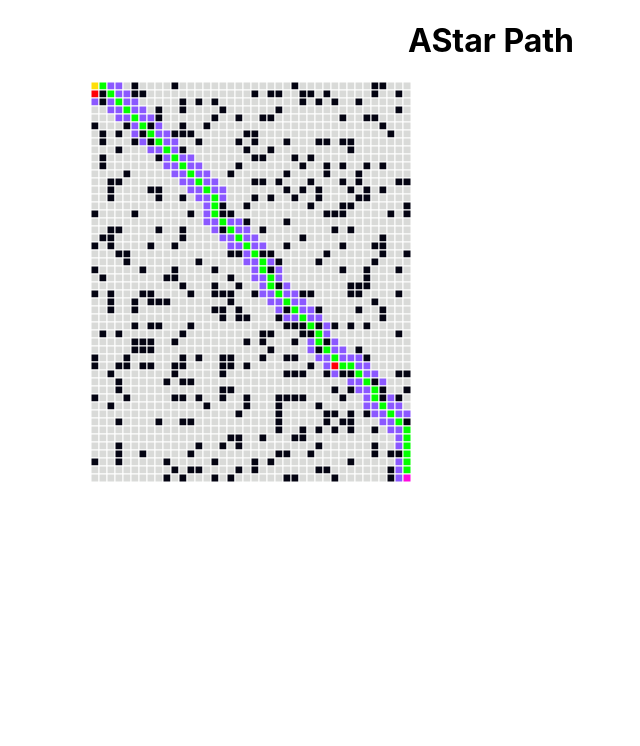
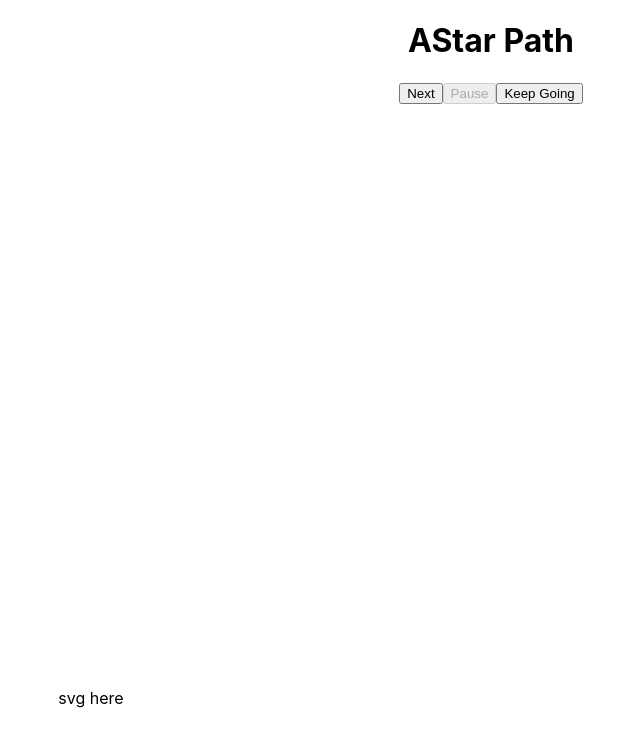
Before and after one commit to y-pan/algo-ts, a React (Create React App) app: page / in a window 1280 px wide. Shown: the top 746 px of the page, without its empty margins (149-789 px from the left). Built offline with nearby package versions, Linux system fonts and the light colour scheme.

Commit message:
Deletion incomplete - Ui control.

```diff
--- a/src/astar/AStarPathVis.ts
+++ b/src/astar/AStarPathVis.ts
@@ -24,9 +24,12 @@ export class AStarPathVis implements IVis {
     private data: Cell[][];
     private nodeColor: (cell: Cell, row: number, col: number) => string;
     private mappedData: MappedData[];
-    private svgGroup: any; //Selection<ElementTagNameMap[string], any, BaseType, any>;
+    private svgGroup: any;
+    private _hasContainer: boolean = false;
 
-    //Selection<BaseType, any, BaseType, any>;
+    hasContainer(): boolean {
+        return this._hasContainer;
+    }
 
     constructor() {
         this.nodeSize = new Trigger<number>(10, (nodeSize: number) => {
@@ -43,7 +46,7 @@ export class AStarPathVis implements IVis {
             if (!domContainer) {
                 throw new Error("Dom element not found");
             }
-
+            this._hasContainer = true;
             this.svg = d3.select(domContainer)
                 .append("svg")
                 .attr("width", this.svgWidth)
--- a/src/astar/Cell.ts
+++ b/src/astar/Cell.ts
@@ -13,7 +13,7 @@ export class Cell {
         this._f = f;
     }
 
-    private _g: number;
+    private _g: number = -1;
     get g() {
         return this._g;
     }
@@ -76,6 +76,7 @@ export class Cell {
 
     asPath(): void {
         this._path = true;
+        this._pathTail = false;
     }
 
     asPathTail(): void {
@@ -124,7 +125,7 @@ export class Cell {
     }
 
     isPathTail(): boolean {
-        return this._pathTail;
+        return this._path && this._pathTail;
     }
 
     isAt(row: number, col: number): boolean {
--- a/src/components/AStarPathView.tsx
+++ b/src/components/AStarPathView.tsx
@@ -3,34 +3,45 @@ import {AStarPathVis} from "../astar/AStarPathVis";
 import {Cell} from "../astar/Cell";
 import {AStarPath} from "../astar/AStarPath";
 import {Grid} from "../astar/Grid";
+import {GeneratorRunner} from "../runners/GeneratorRunner";
 
 export interface AStartPathViewProps {
 
 }
 
 interface AStartPathViewState {
+    done: boolean;
+    error: any;
 
+    canPause: boolean;
+    canNext: boolean;
+    canKeepGoing: boolean;
 }
 
-const START = 1, GOAL = 2, WALL = 3;
-const ROWS = 50, COLS = 40;
-const sRow = 0, sCol = 0, gRow = ROWS - 1, gCol = COLS - 1;
+const ROWS = 5, COLS = 4;
+const sRow = 0, sCol = 0, gRow = Math.floor(ROWS - 1), gCol = Math.floor((COLS - 1));
 const wallRate = 0.2;
 
 export class AStarPathView extends React.Component<AStartPathViewProps, AStartPathViewState> {
     private aStar: AStarPath = new AStarPath();
     private aStarVis: AStarPathVis = new AStarPathVis();
-    private aStarContainer: HTMLElement;
+
+    private stepRunner = new GeneratorRunner<Cell[][]>()
+        .withTask(() => this.aStar.buildGen())
+        .withInterval(100)
+        .onStep((result: Cell[][]) => this.aStarVis.withData(result).draw())
+        .onDone(() => this.setState({done: true, canNext: false, canPause: false, canKeepGoing: false}))
+        .onError((error: any) => this.setState({error: error, done: true}));
 
     constructor(props: AStartPathViewProps) {
         super(props);
 
         this.aStarVis
             .withNodeColorProvider((cell: Cell, row: number, col: number) => {
-                if (!cell) return "#d9dad8";
                 let color: string = "#d9dad8";
+                if (cell) {
                     if (cell.isPath()) {
-                    color = cell.isPathTail() ? "#03ff00" : "#3ffcff";
+                        color = cell.isPathTail() ? "#f2ff9a" : "#3ffcff";
                     } else if (cell.isOpen()) {
                         color = "#8b58ff";
                     } else if (cell.isClose()) {
@@ -42,8 +53,10 @@ export class AStarPathView extends React.Component<AStartPathViewProps, AStartPa
                     if (cell.isStart()) {
                         color = "#ffde09";
                     } else if (cell.isGoal()) {
-                    color = "#ff08df";
+                        color = cell.isPath() ? "#1e9537" : "#ff08df";
                     }
+                }
+
                 return color;
             })
             .withNodeSize(8);
@@ -56,37 +69,82 @@ export class AStarPathView extends React.Component<AStartPathViewProps, AStartPa
 
         this.aStar.withGrid(gridOfNumber)
             .withStart((r, c) => r === sRow && c === sCol)
-            .withGoal((r, c) => r === gRow && c === gCol)
+            .withGoal((r, c) => (r === gRow && c === gCol))
             .withWall((r, c) => {
                 if (r === sRow && c === sCol) return false;
                 if (r === gRow && c === gCol) return false;
                 return Math.random() < wallRate;
             });
+
+        this.state = {
+            done: false,
+            error: null,
+            canKeepGoing: false,
+            canNext: false,
+            canPause: false
+        }
     }
 
     render(): JSX.Element {
         return (
             <div>
                 <h1>AStar Path</h1>
+                <div>
+                    <button disabled={!this.state.canNext} onClick={() => this.next()}>Next</button>
+                    <button disabled={!this.state.canPause} onClick={() => this.pause()}>Pause</button>
+                    <button disabled={!this.state.canKeepGoing} onClick={() => this.keepGoing()}>Keep Going</button>
+                </div>
                 <div
                     ref={ref => this.renderSvg(ref)}
-                ></div>
+                >svg here
+                </div>
             </div>
         );
     }
 
     private renderSvg(ref: HTMLDivElement | null) {
         if (ref) {
-            let gen = this.aStar.buildGen(); //
-            let worker = setInterval(() => {
-                let next: IteratorResult<any> = gen.next();
-                if (next.done) {
-                    this.aStarVis.withContainer(() => ref).withData(next.value).draw();
-                    clearInterval(worker);
-                } else {
-                    this.aStarVis.withContainer(() => ref).withData(next.value).draw();
-                }
-            }, 100);
+            if (this.aStarVis.hasContainer()) return;
+            this.aStarVis.withContainer(() => ref);
+            this.setState({
+                done: false,
+                error: null,
+                canNext: true,
+                canPause: false,
+                canKeepGoing: true
+            });
+            // let gen = this.aStar.buildGen(); //
+            // let worker = setInterval(() => {
+            //     let next: IteratorResult<any> = gen.next();
+            //     if (next.done) {
+            //         this.aStarVis.withContainer(() => ref).withData(next.value).draw();
+            //         clearInterval(worker);
+            //     } else {
+            //         this.aStarVis.withContainer(() => ref).withData(next.value).draw();
+            //     }
+            // }, 100);
         }
     }
+
+    private next(): void {
+        this.stepRunner.next();
     }
+
+    private keepGoing(): void {
+        this.stepRunner.keepGoing();
+        this.setState({
+            canKeepGoing: false,
+            canNext: false,
+            canPause: true
+        });
+    }
+
+    private pause(): void {
+        this.stepRunner.pause();
+        this.setState({
+            canKeepGoing: true,
+            canNext: true,
+            canPause: false
+        });
+    }
+}
--- /dev/null
+++ b/src/runners/GeneratorRunner.ts
@@ -0,0 +1,112 @@
+import {requireFunction} from "../utils/Type";
+
+export class GeneratorRunner<T> {
+    private task: () => Generator<T>;
+    private stepConsumer: (result: T) => void;
+    private errorConsumer: (error: any) => void;
+    private interval: number = 100;
+    private generator: Generator<T>;
+
+    private worker: any;
+    private doneConsumer: () => void;
+    private _isDone: boolean = false;
+
+    constructor() {
+    }
+
+    withTask(task: () => Generator<T>): GeneratorRunner<T> {
+        this.task = task;
+        return this;
+    }
+
+    onStep(stepConsumer: (result: T) => void): GeneratorRunner<T> {
+        requireFunction(stepConsumer);
+        this.stepConsumer = stepConsumer;
+        return this;
+    }
+
+    onDone(doneConsumer: () => void): GeneratorRunner<T> {
+        requireFunction(doneConsumer);
+        this.doneConsumer = doneConsumer;
+        return this;
+    }
+
+    withInterval(millisecons: number): GeneratorRunner<T> {
+        this.interval = millisecons;
+        return this;
+    }
+
+    onError(errorConsumer: (error: any) => void): GeneratorRunner<T> {
+        requireFunction(errorConsumer);
+        this.errorConsumer = errorConsumer;
+        return this;
+    }
+
+    keepGoing(): void { // it just execute task, knows nothing about the nature of task
+        if (this.isDone()) {
+            console.warn("Runner is done.");
+            return;
+        }
+
+        if (!this.generator) {
+            this.generator = this.task();
+        }
+        if (!this.worker) {
+            this.worker = setInterval(() => {
+                try {
+                    let result: IteratorResult<T> = this.generator.next();
+                    this.stepConsumer(result.value);
+                    if (result.done) {
+                        this.setDone();
+                    }
+                } catch (e) {
+                    this.errorConsumer(e);
+                    this.terminateWorker();
+                }
+            }, this.interval);
+        }
+    }
+
+    pause(): void {
+        this.terminateWorker();
+    }
+
+    next(): void {
+        if (!this.isDone()) {
+            this.terminateWorker();
+            this.doNext();
+        }
+    }
+
+    private terminateWorker(): void {
+        if (this.worker) {
+            clearInterval(this.worker);
+            this.worker = null;
+        }
+    }
+
+    private doNext(): void {
+        if (this._isDone) {
+            console.warn("Runner is done.");
+            return;
+        }
+        if (!this.generator) {
+            this.generator = this.task();
+        }
+        let result: IteratorResult<T> = this.generator.next();
+        this.stepConsumer(result.value);
+        if (result.done) {
+            this.setDone();
+        }
+    }
+
+    isDone(): boolean {
+        return this._isDone;
+    }
+
+    private setDone() {
+        this.terminateWorker();
+        this.doneConsumer();
+        this._isDone = true;
+    }
+}
--- a/src/utils/util.ts
+++ b/src/utils/util.ts
@@ -38,9 +38,9 @@ export function compareWith<T, K extends string | number | undefined | null>(obj
     return compare(key1, key2);
 }
 
-export function heristic(cell1: Cell, cell2: Cell) {
-    requireNonNull(cell1);
-    requireNonNull(cell2);
+export function heuristic(cell1: Cell, cell2: Cell) {
+    requireNonNull(cell1, "heuristic cell1 cannot be null");
+    requireNonNull(cell2, "heuristic cell2 cannot be null");
 
     return dist(cell1.col, cell1.row, cell2.col, cell2.row);
 }
```
Also changed, not shown: src/astar/AStarPath.ts (+22 -17 lines). Lines whose indentation alone changed are shown as unchanged.
